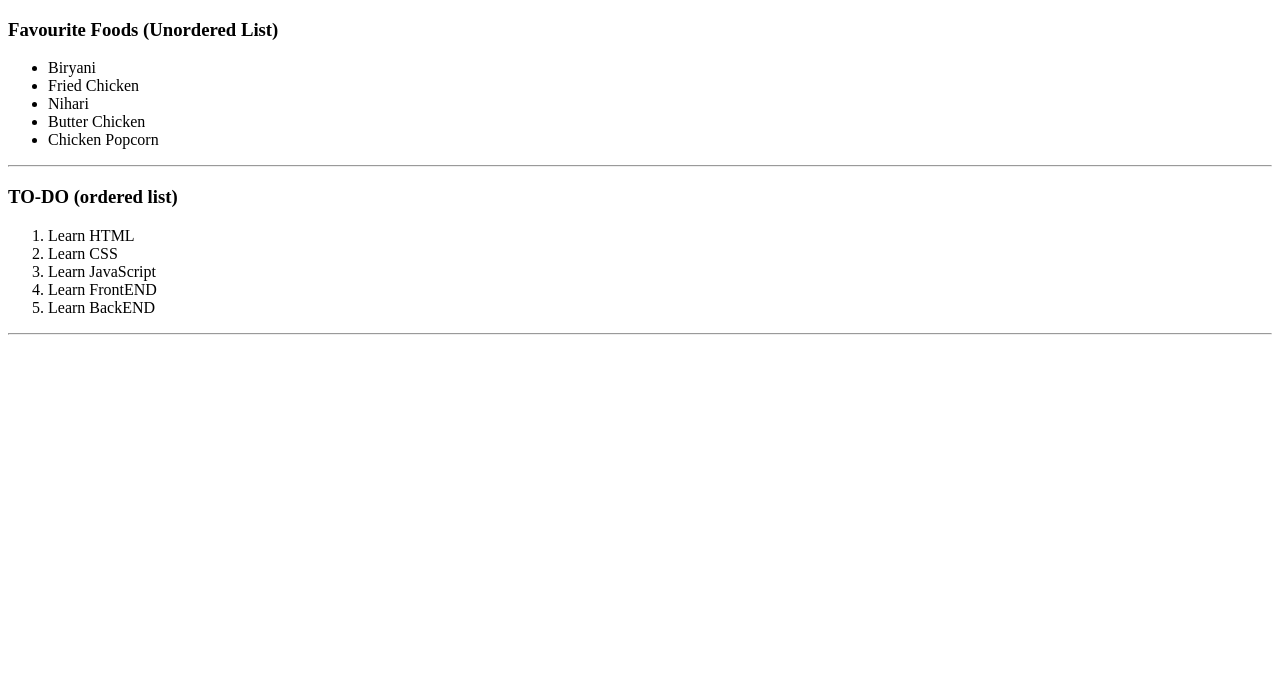
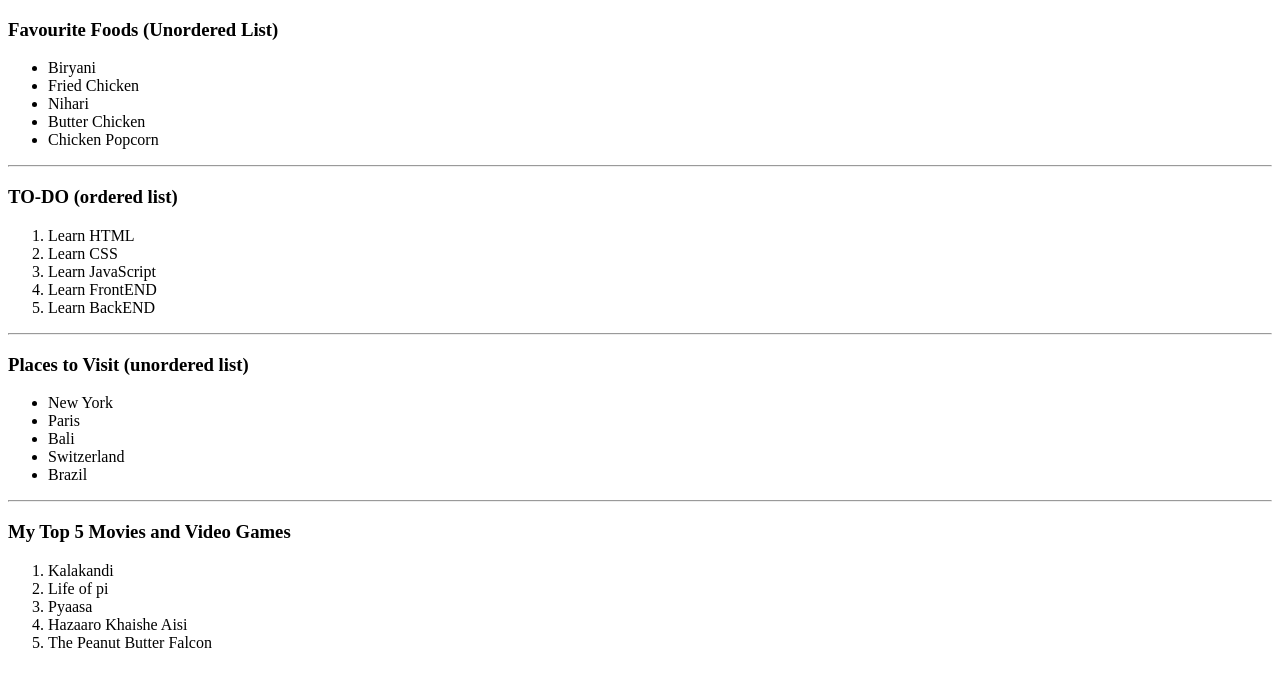
Before and after one commit to Aris83232/fsdev, a plain HTML site: page git_test/lists.html in a window 1280 px wide. Drawn offline with Linux system fonts and the light colour scheme.

Commit message:
Edit lists.html

```diff
--- a/git_test/lists.html
+++ b/git_test/lists.html
@@ -23,5 +23,23 @@
             <li>Learn BackEND</li>
         </ol>
         <hr>
+        <h3>Places to Visit (unordered list)</h3>
+        <ul>
+        <li>New York</li>
+        <li>Paris</li>
+        <li>Bali</li>
+        <li>Switzerland</li>
+        <li>Brazil</li>
+        </ul>
+        <hr>
+        <h3>My Top 5 Movies and Video Games</h3>
+        <ol>
+            <li>Kalakandi</li>
+            <li>Life of pi</li>
+            <li>Pyaasa</li>
+            <li>Hazaaro Khaishe Aisi</li>
+            <li>The Peanut Butter Falcon</li>
+        </ol>
+
     </body>
 </html>
```
